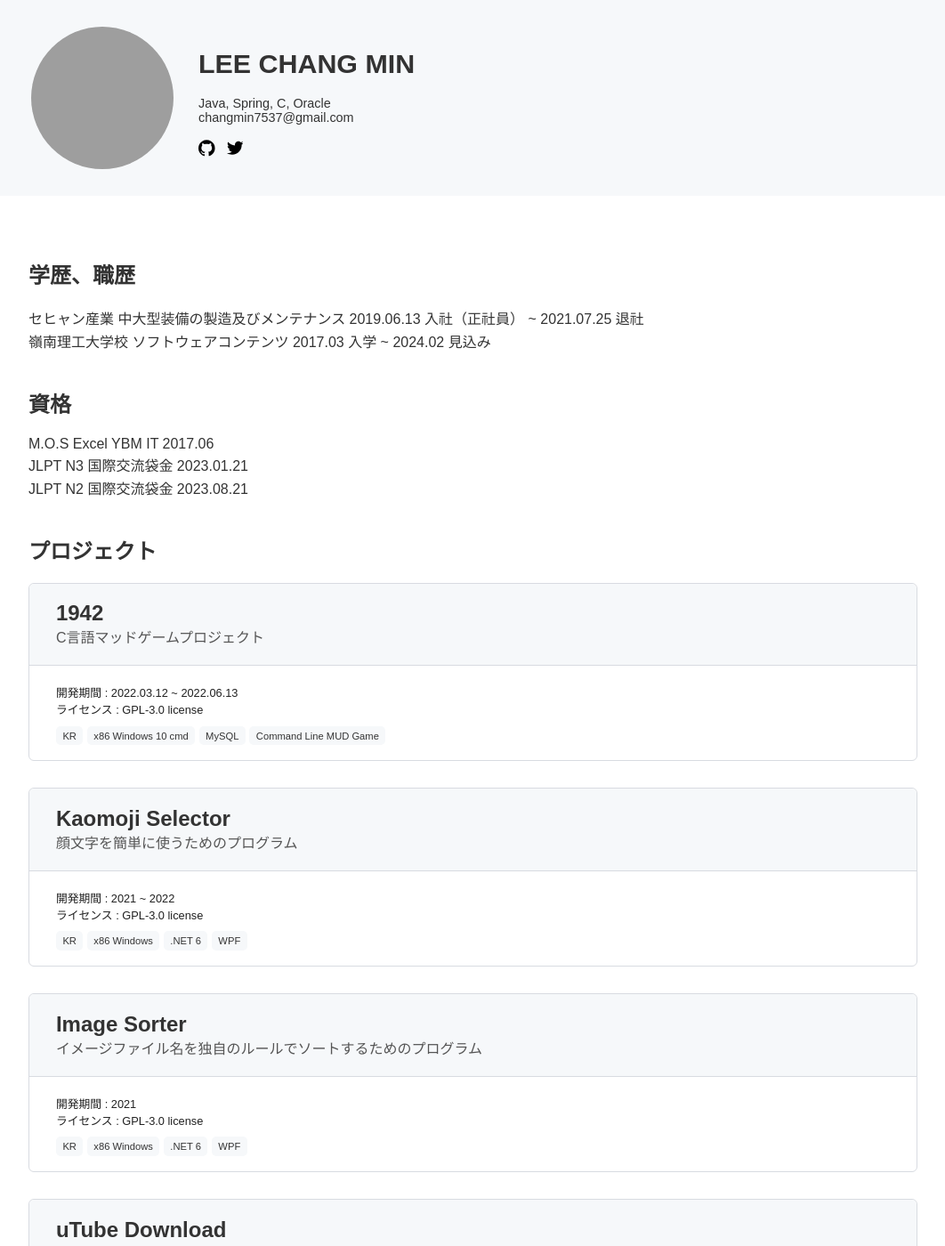
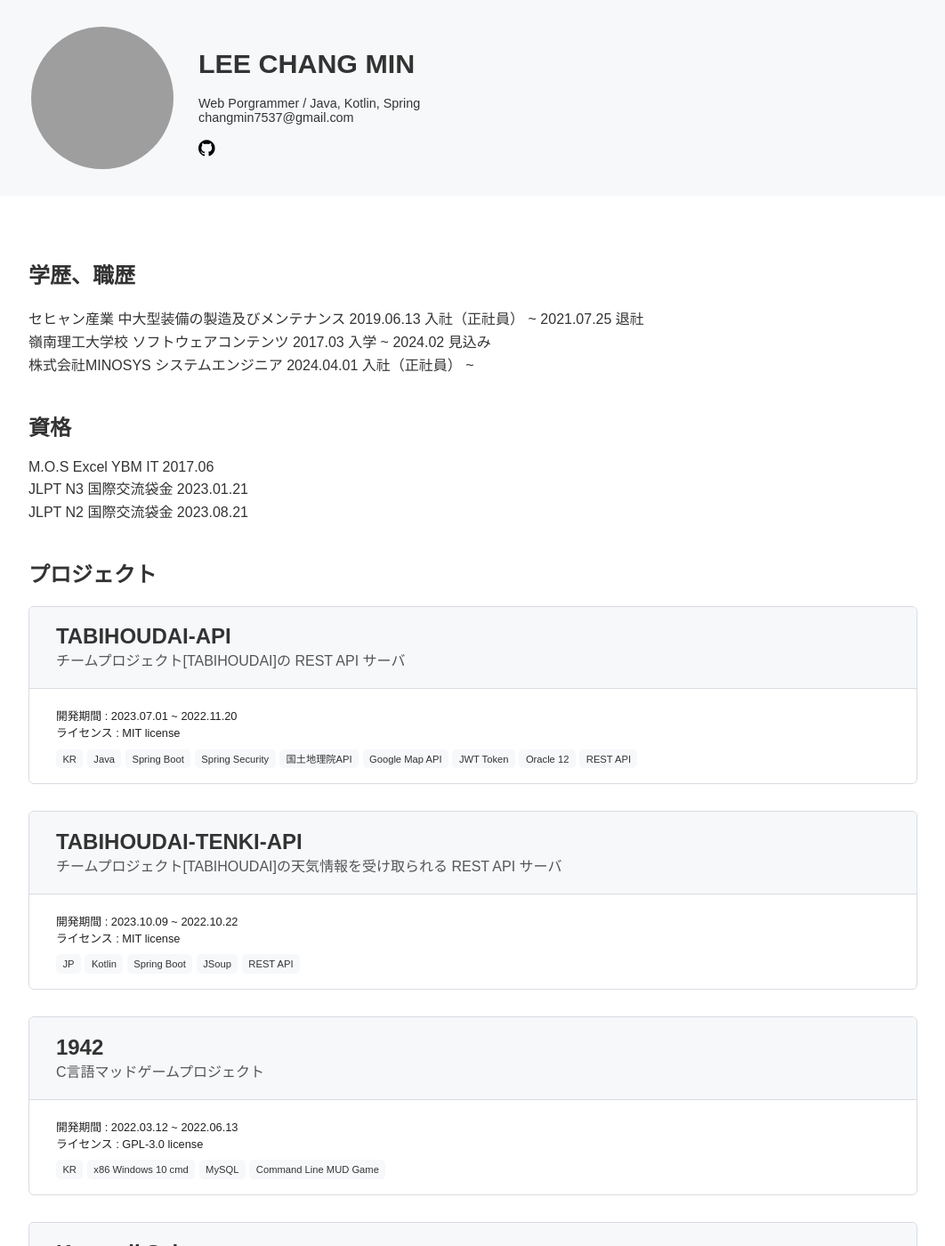
Before and after one commit to chm209/chm209.github.io, a Jekyll site: the page built from index.html, in a window 1280 px wide and 1400 px high. Shown: the whole window at 89% size, without its empty margins (108-1170 px from the left). Built offline with Jekyll 4.4.1, drawn with Linux system fonts in a browser that asks for light colours; some web fonts are replaced; some of the changed text lies outside the part shown; grey boxes are pictures that could not be loaded.

Commit message:
update content

```diff
--- a/_includes/footer.html
+++ b/_includes/footer.html
@@ -1,6 +1,6 @@
 <table id="footer-table" border="0">
     <tr>
-        <td><a id="footer-desc">就活をしています。 どうぞよろしくお願いします。</a></td>
+        <td><a id="footer-desc">個人ポートフォリオ</a></td>
     </tr>
     <tr>
         <td><a>Lee Chang Min • 2023 • chm209.github.io</a></td>
--- a/_includes/header.html
+++ b/_includes/header.html
@@ -7,7 +7,7 @@
     <tr>
         <td class="header-block"></td>
         <td id="header-description">
-            <a>Java, Spring, C, Oracle</a><br>
+            <a>Web Porgrammer / Java, Kotlin, Spring</a><br>
             <a>changmin7537@gmail.com</a>
         </td>
     </tr>
@@ -53,12 +53,6 @@
                 </g>
             </svg></a>
             &nbsp;
-            <a href="https://twitter.com/2chanmi_">
-                <svg xmlns="http://www.w3.org/2000/svg" width="18.5" height="18.5" viewBox="0 0 24 24">
-                    <path
-                        d="M24 4.557c-.883.392-1.832.656-2.828.775 1.017-.609 1.798-1.574 2.165-2.724-.951.564-2.005.974-3.127 1.195-.897-.957-2.178-1.555-3.594-1.555-3.179 0-5.515 2.966-4.797 6.045-4.091-.205-7.719-2.165-10.148-5.144-1.29 2.213-.669 5.108 1.523 6.574-.806-.026-1.566-.247-2.229-.616-.054 2.281 1.581 4.415 3.949 4.89-.693.188-1.452.232-2.224.084.626 1.956 2.444 3.379 4.6 3.419-2.07 1.623-4.678 2.348-7.29 2.04 2.179 1.397 4.768 2.212 7.548 2.212 9.142 0 14.307-7.721 13.995-14.646.962-.695 1.797-1.562 2.457-2.549z" />
-                </svg>
-            </a>
         </td>
     </tr>
 </table>
@@ -71,7 +65,7 @@
     </tr>
     <tr>
         <td id="header-description">
-            <a>Java, Spring, C, Oracle</a><br>
+            <a>Web Porgrammer / Java, Kotlin, Spring</a><br>
             <a>changmin7537@gmail.com</a>
         </td>
     </tr>
@@ -117,12 +111,6 @@
                     </g>
                 </svg></a>
             &nbsp;
-            <a href="https://twitter.com/2chanmi_">
-                <svg xmlns="http://www.w3.org/2000/svg" width="14.5" height="14.5" viewBox="0 0 24 24">
-                    <path
-                        d="M24 4.557c-.883.392-1.832.656-2.828.775 1.017-.609 1.798-1.574 2.165-2.724-.951.564-2.005.974-3.127 1.195-.897-.957-2.178-1.555-3.594-1.555-3.179 0-5.515 2.966-4.797 6.045-4.091-.205-7.719-2.165-10.148-5.144-1.29 2.213-.669 5.108 1.523 6.574-.806-.026-1.566-.247-2.229-.616-.054 2.281 1.581 4.415 3.949 4.89-.693.188-1.452.232-2.224.084.626 1.956 2.444 3.379 4.6 3.419-2.07 1.623-4.678 2.348-7.29 2.04 2.179 1.397 4.768 2.212 7.548 2.212 9.142 0 14.307-7.721 13.995-14.646.962-.695 1.797-1.562 2.457-2.549z" />
-                </svg>
-            </a>
         </td>
     </tr>
 </table>
--- a/index.html
+++ b/index.html
@@ -6,6 +6,7 @@ layout: default
 <ul id="pr">
     <li>セヒャン産業 中大型装備の製造及びメンテナンス 2019.06.13 入社（正社員） ~ 2021.07.25 退社</li>
     <li>嶺南理工大学校 ソフトウェアコンテンツ 2017.03 入学 ~ 2024.02 見込み</li>
+    <li>株式会社MINOSYS システムエンジニア 2024.04.01 入社（正社員） ~</li>
 </ul>
 <h2>資格</h2>
 <ul id="pr2">
@@ -16,6 +17,40 @@ layout: default
 <br>
 <h2>プロジェクト</h2>
 <div id="project-wrapper">
+    <div class="item" onclick="location.href='https://github.com/chm209/tabihoudai/tree/changmin'">
+        <div class="top">
+            <p class="title">TABIHOUDAI-API</p>
+            <p class="description">チームプロジェクト[TABIHOUDAI]の REST API サーバ</p>
+        </div>
+        <div class="bottom">
+            <p class="date">開発期間 : 2023.07.01 ~ 2022.11.20</p>
+            <p class="license">ライセンス : MIT license</p>
+            <span class="tag">KR</span>
+            <span class="tag">Java</span>
+            <span class="tag">Spring Boot</span>
+            <span class="tag">Spring Security</span>
+            <span class="tag">国土地理院API</span>
+            <span class="tag">Google Map API</span>
+            <span class="tag">JWT Token</span>
+            <span class="tag">Oracle 12</span>
+            <span class="tag">REST API</span>
+        </div>
+    </div>
+    <div class="item" onclick="location.href='https://github.com/chm209/tenki-api'">
+        <div class="top">
+            <p class="title">TABIHOUDAI-TENKI-API</p>
+            <p class="description">チームプロジェクト[TABIHOUDAI]の天気情報を受け取られる REST API サーバ</p>
+        </div>
+        <div class="bottom">
+            <p class="date">開発期間 : 2023.10.09 ~ 2022.10.22</p>
+            <p class="license">ライセンス : MIT license</p>
+            <span class="tag">JP</span>
+            <span class="tag">Kotlin</span>
+            <span class="tag">Spring Boot</span>
+            <span class="tag">JSoup</span>
+            <span class="tag">REST API</span>
+        </div>
+    </div>
     <div class="item" onclick="location.href='https://github.com/chm209/1942'">
         <div class="top">
             <p class="title">1942</p>
```
